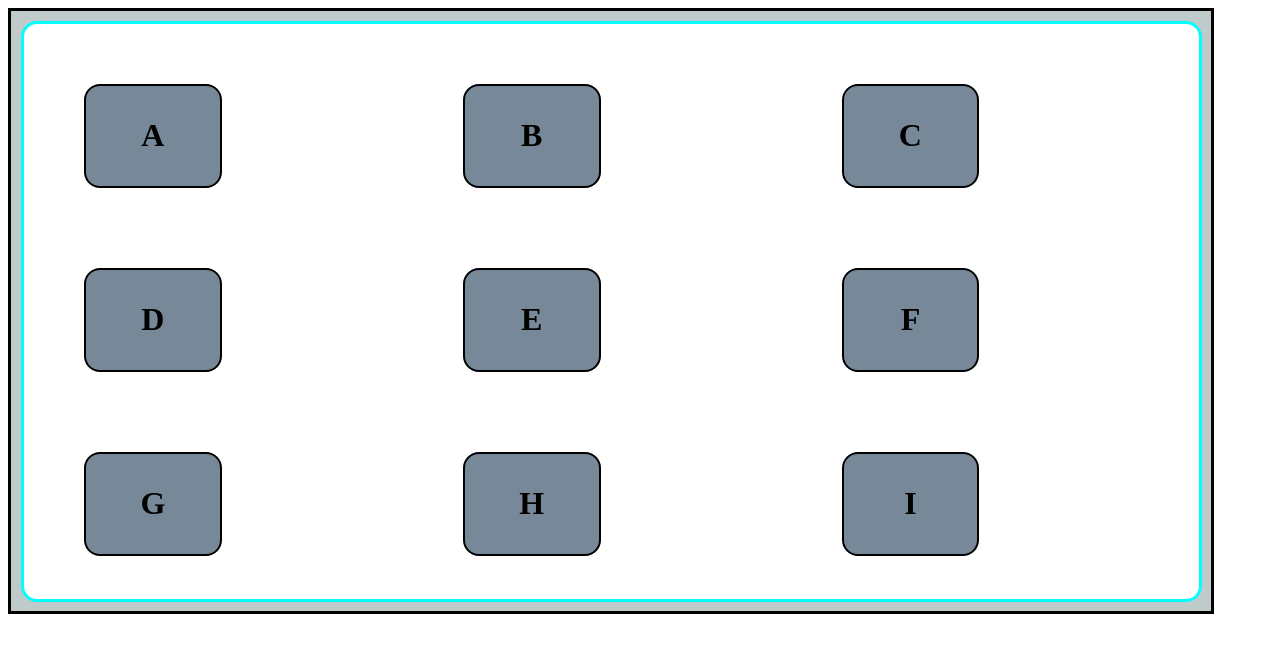
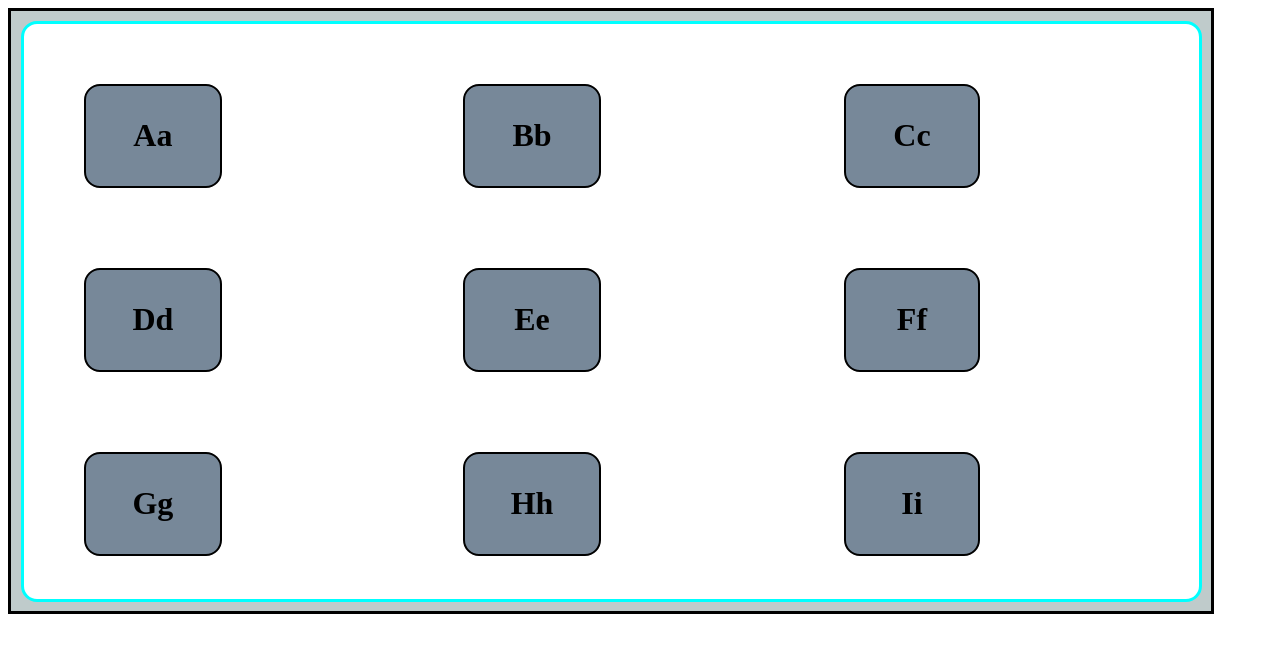
Before and after one commit to Mani5160/cloud12, a plain HTML site: page index.html in a window 1280 px wide. Drawn offline with Linux system fonts and the light colour scheme.

Commit message:
update file

```diff
--- a/index.html
+++ b/index.html
@@ -11,30 +11,30 @@
 <div class="container">
     <div class="mid">
         <div class="box">
-            <h1>A</h1>
+            <h1>Aa</h1>
         </div>
         <div class="box">
-            <h1>B</h1>
+            <h1>Bb</h1>
         </div>
         <div class="box">
-            <h1>C</h1>
+            <h1>Cc</h1>
         </div>
         <div class="box">
-            <h1>D</h1>
+            <h1>Dd</h1>
         </div>
         <div class="box">
-            <h1>E</h1>
+            <h1>Ee</h1>
         </div>
         <div class="box">
-            <h1>F</h1>
+            <h1>Ff</h1>
         </div>
         <div class="box">
-            <h1>G</h1>
+            <h1>Gg</h1>
         </div><div class="box">
-            <h1>H</h1>
+            <h1>Hh</h1>
         </div>
         <div class="box">
-            <h1>I</h1>
+            <h1>Ii</h1>
         </div>
 
 
```
